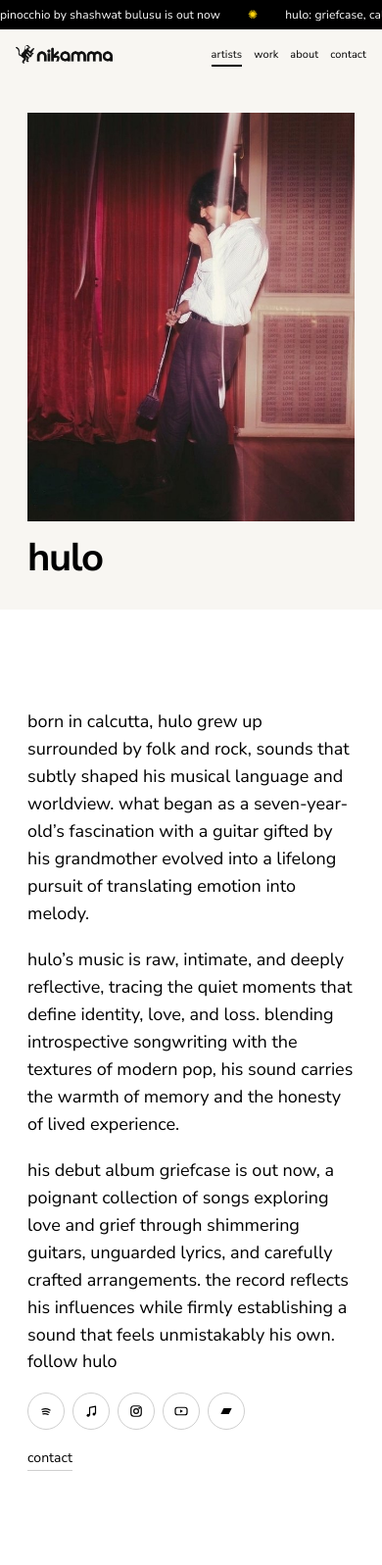
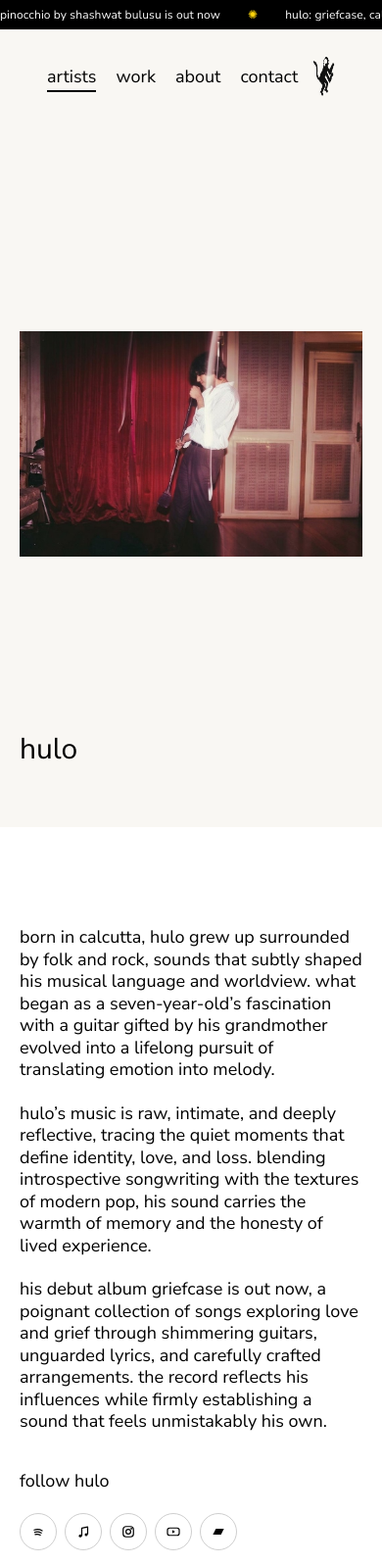
Before and after one commit to nikamma-ent/nikamma, a plain HTML site: page artists/hulo-temp/index.html in a window 390 px wide. Shown: the top 1597 px of the page at 98% size. Drawn offline with Linux system fonts and the light colour scheme; a script that the page names is missing.

Commit message:
hulo-temp: Mom+Pop measurements, nav links left with monkey right, fixed ticker and nav
Co-Authored-By: Claude Opus 5.5 <noreply@anthropic.com>

```diff
--- a/artists/hulo-temp/carpark.css
+++ b/artists/hulo-temp/carpark.css
@@ -491,14 +491,15 @@ body.is-scroll { height: auto; min-height: 100vh; overflow-x: hidden; overflow-y
 /* ---------- hero, split: name bottom-left, big photo right (reference: Caamp) ---------- */
 .ahero--split {
   position: relative; isolation: isolate;
-  display: grid; grid-template-columns: minmax(0, 31%) minmax(0, 1fr);
+  display: grid; grid-template-columns: minmax(0, 30%) minmax(0, 70%);
   margin: 0 0 0 calc(50% - 50vw); width: 100vw;
-  padding: clamp(28px, 4vh, 52px) clamp(28px, 2.8vw, 56px) clamp(28px, 4vh, 52px) clamp(28px, 2.8vw, 56px);
+  /* proportions from the reference: ~12% side margins, photo ~53% of the width, big air above */
+  padding: clamp(80px, 17vh, 190px) 12vw clamp(40px, 6vh, 64px);
   background: #f8f6f2;
 }
 .ahero--split .ahero__side { display: flex; align-items: flex-end; padding-bottom: 0; }
 .ahero--split .ahero__name {
-  font-family: var(--sans); font-size: clamp(40px, 4.4vw, 72px); font-weight: 700; letter-spacing: -.035em; line-height: .95;
+  font-family: var(--sans); font-size: clamp(22px, 1.6vw, 32px); font-weight: 400; letter-spacing: -.005em; line-height: 1.1;
 }
 .ahero--split .ahero__photo { margin: 0; display: grid; grid-template-rows: minmax(0, 1fr); min-height: 0; }
 .ahero--split .ahero__bar { display: none; }
@@ -550,3 +551,59 @@ body.is-scroll { height: auto; min-height: 100vh; overflow-x: hidden; overflow-y
 /* nav bar: same off-white as the hero, no yellow line */
 .top { background: #f8f6f2; border-bottom: 0; }
 .top__nav a::after { background: #000; }
+
+/* nav like the reference: links on the left, the monkey on the right */
+.top { flex-direction: row-reverse; padding-top: 28px; padding-bottom: 28px; }
+.top__logo img { height: 40px; width: auto; }
+.top__nav { gap: clamp(20px, 2.2vw, 34px); }
+.top__nav a { font: 400 clamp(15px, 1vw, 18px)/1 var(--sans); letter-spacing: 0; }
+
+
+/* ---------- matched to Mom+Pop's own CSS (momandpopmusic.com/artists/caamp) ----------
+   their container: max 1536px with 48px side padding (so content is at most 1440px, centred);
+   hero: name column 30%, photo 70% at 16:10.5, both sitting on the bottom, 64px from it;
+   bio: starts 230px in, 450px wide, 18px/22.5px; "follow" column 360px on the right;
+   white content section starts with 96px of space. Hero colour #f9f7f3. */
+:root { --mp-side: max(48px, calc((100vw - 1440px) / 2)); }
+.ahero--split {
+  grid-template-columns: minmax(0, 30%) minmax(0, 70%);
+  align-items: end;
+  min-height: calc(100svh - 150px);
+  padding: 48px var(--mp-side) 64px;
+  background: #f9f7f3;
+}
+.ahero--split .ahero__stage { aspect-ratio: 16 / 10.5; }
+.ahero--split .ahero__name { font-size: 30px; line-height: 30px; font-weight: 400; letter-spacing: 0; }
+.top { background: #f9f7f3; padding-left: 48px; padding-right: 48px; }   /* their nav sits at the page edges, 48px in */
+.top__nav a { font-size: 18px; }
+.abio {
+  padding: 96px var(--mp-side) 96px;
+  grid-template-columns: 230px minmax(0, 450px) minmax(0, 1fr) 360px;
+  column-gap: 0;
+  margin-top: 0; margin-bottom: 0;
+}
+.abio .bio__copy { font-size: 18px; line-height: 22.5px; }
+.abio .bio__copy p + p { margin-top: 22px; }
+.abio__label { font-size: 18px; line-height: 18px; margin-bottom: 6px; }
+@media (max-width: 860px) {
+  :root { --mp-side: 20px; }
+  .ahero--split { grid-template-columns: minmax(0, 1fr); min-height: 0; }
+  .abio { grid-template-columns: minmax(0, 1fr); row-gap: 40px; }
+}
+
+/* fixed nav: the ticker and nav bar stay on top while the page scrolls under them.
+   --head (their combined height) is measured by carpark.js. */
+.ticker { position: fixed; top: 0; left: 0; right: 0; z-index: 30; }
+.top { position: fixed; top: var(--ticker-h, 30px); left: 0; right: 0; z-index: 30; }
+body.is-scroll { padding-top: var(--head, 126px); }
+.ahero--split { top: var(--head, 126px); min-height: calc(100svh - var(--head, 126px)); }
+
+/* no see-through gaps: everything after the hero covers it fully,
+   so the spacing between sections is padding (painted white), not margin */
+.ahero--split ~ * { margin-top: 0 !important; margin-bottom: 0 !important; }
+.ahero--split ~ .box { padding-bottom: clamp(56px, 9vh, 104px); }
+.ahero--split ~ .afilm { margin-bottom: 0; }
+.ahero--split ~ .afilm + * { padding-top: clamp(48px, 8vh, 96px); }
+.ahero--split ~ .artist__pager { padding-bottom: 24px; }
+.apage { position: relative; z-index: 1; }
+footer.bar { position: relative; z-index: 2; background: #fff; }
--- a/artists/hulo-temp/carpark.js
+++ b/artists/hulo-temp/carpark.js
@@ -421,3 +421,17 @@ function paginateTour(box, per) {
   prevBtn.addEventListener('click', () => { pageNo -= 1; apply(); });
   nextBtn.addEventListener('click', () => { pageNo += 1; apply(); });
 }
+
+// fixed ticker + nav: measure them so the page starts below and the hero sticks under them
+(function () {
+  const ticker = document.querySelector('.ticker');
+  const top = document.querySelector('.top');
+  if (!top) return;
+  const set = () => {
+    const t = ticker ? ticker.offsetHeight : 0;
+    document.documentElement.style.setProperty('--ticker-h', `${t}px`);
+    document.documentElement.style.setProperty('--head', `${t + top.offsetHeight}px`);
+  };
+  set();
+  window.addEventListener('resize', set);
+})();
--- a/artists/hulo-temp/index.html
+++ b/artists/hulo-temp/index.html
@@ -10,14 +10,14 @@
   <link rel="preconnect" href="https://fonts.googleapis.com">
   <link rel="preconnect" href="https://fonts.gstatic.com" crossorigin>
   <link href="https://fonts.googleapis.com/css2?family=Nunito+Sans:opsz,wght@6..12,300;6..12,400;6..12,600;6..12,700&display=swap" rel="stylesheet">
-  <link rel="stylesheet" href="carpark.css?v=10">
+  <link rel="stylesheet" href="carpark.css?v=16">
 </head>
 <body class="is-scroll" data-root="../../">
 
   <div class="ticker" aria-label="News"><div class="ticker__track" id="ticker"></div></div>
 
   <header class="top">
-    <a href="../../index.html" class="top__logo" aria-label="nikamma, home"><img src="../../img/logo.png" alt="nikamma" width="700" height="134"></a>
+    <a href="../../index.html" class="top__logo" aria-label="nikamma, home"><img src="../../img/mark.png" alt="nikamma" width="140" height="134"></a>
     <nav class="top__nav" aria-label="Main">
       <a href="../../artists.html" aria-current="page">Artists</a>
       <a href="../../work.html">Work</a>
@@ -123,6 +123,6 @@
   <script src="../../artists.js?v=58"></script>
   <script src="../../merch.js?v=58"></script>
   <script src="../../bios.js?v=58"></script>
-  <script src="carpark.js?v=3"></script>
+  <script src="carpark.js?v=4"></script>
 </body>
 </html>
```
